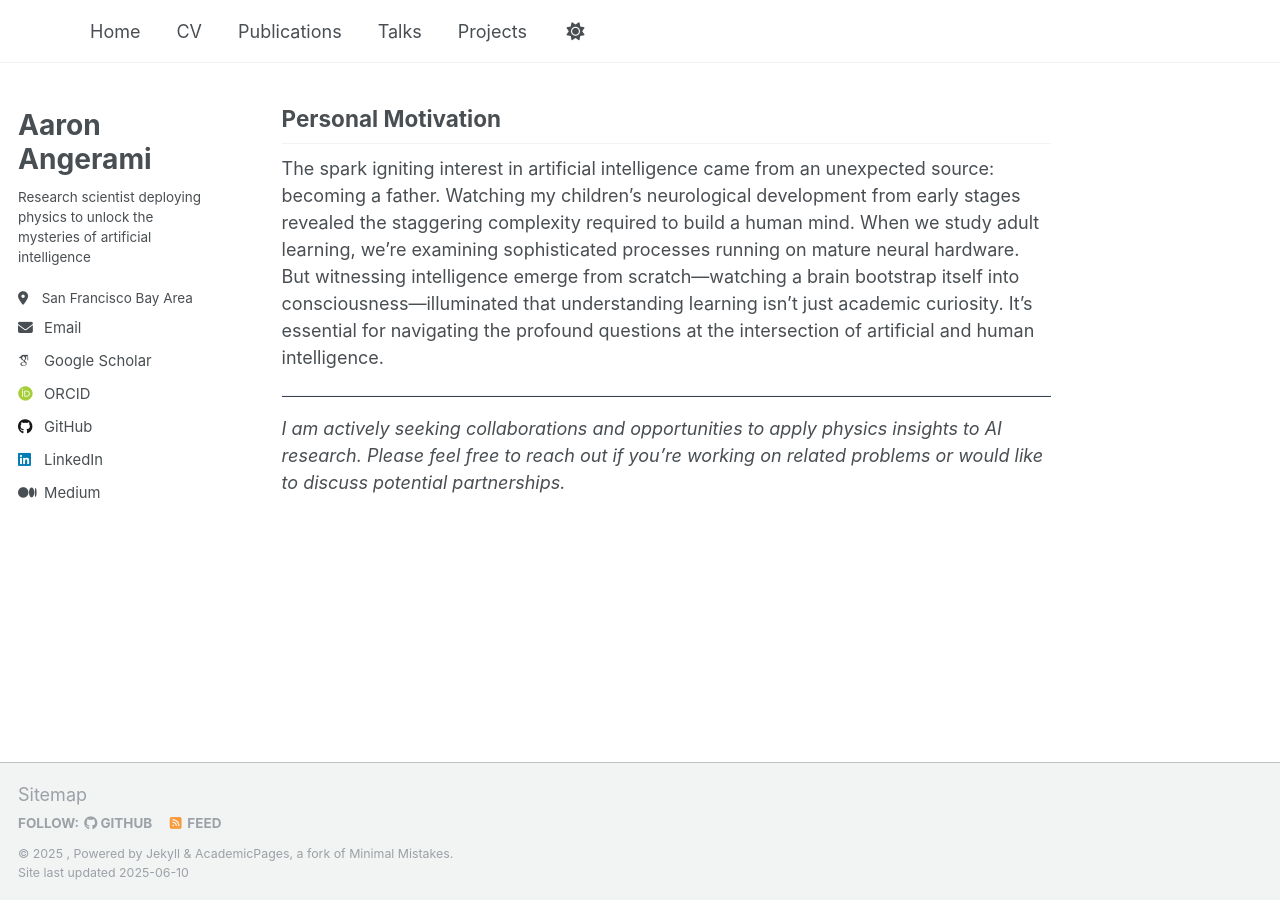
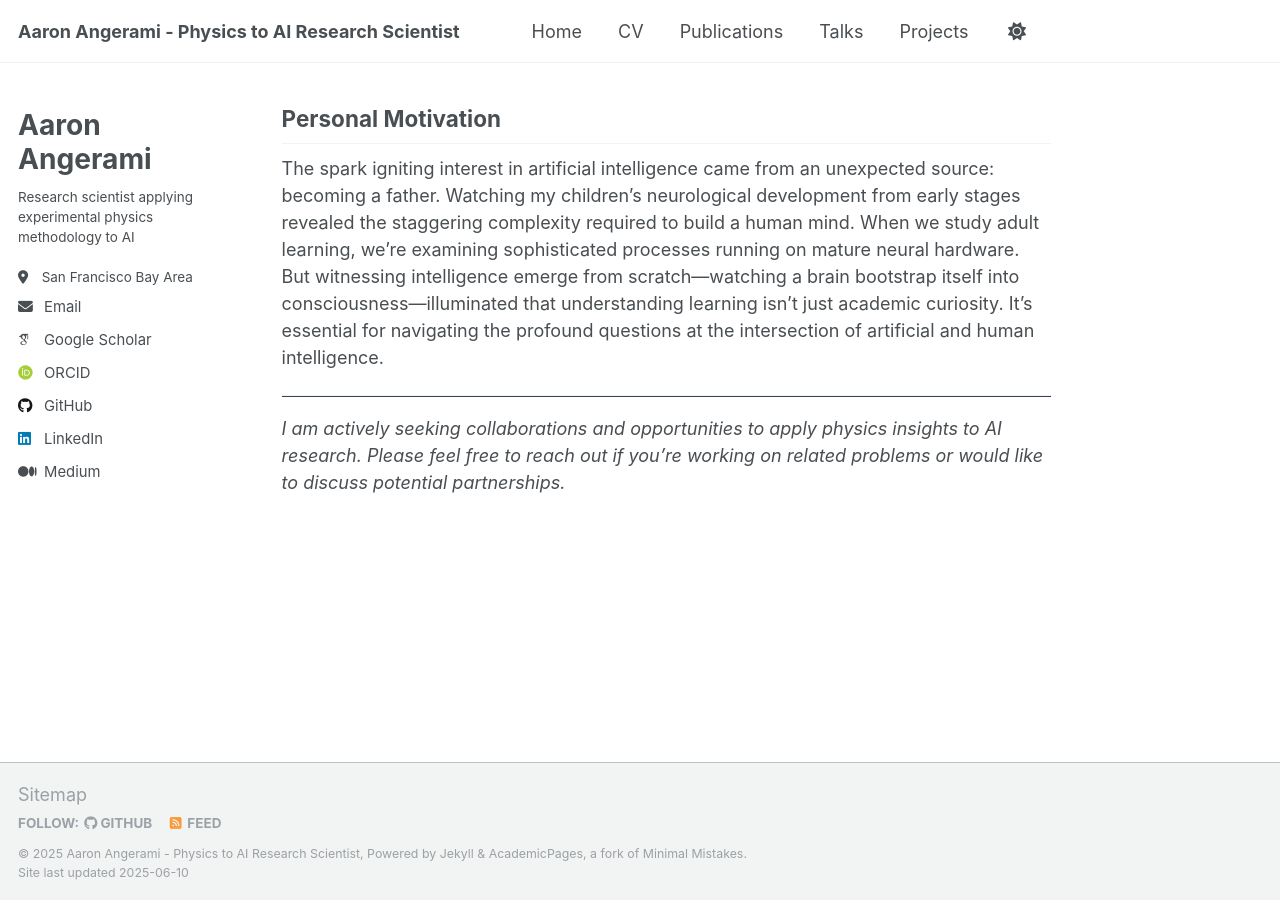
Before and after one commit to angerami/angerami.github.io, a Jekyll site: the page built from _pages/about.md, in a window 1280 px wide and 900 px high, scrolled down 940 px. Built offline with Jekyll 4.4.1, drawn with Linux system fonts in a browser that asks for light colours; some web fonts are replaced.

Commit message:
updates for SEO

```diff
--- a/_config.yml
+++ b/_config.yml
@@ -6,9 +6,9 @@
 # `jekyll serve -l -H localhost`. If you change this file, please restart the
 # server process.
 # Basic Site Settings
-title                    : ""
+title                    : "Aaron Angerami - Physics to AI Research Scientist"
 email                    : "aaron.angerami@gmail.com"
-description              : "Research scientist deploying physics to unlock the mysteries of artificial intelligence"
+description              : "Research scientist applying experimental physics methodology to AI"
 url                      : "https://angerami.github.io"
 repository               : "angerami/angerami.github.io"
 locale                   : "en-US"
@@ -21,7 +21,7 @@ site_theme               : "default"
 author:
   name: "Aaron Angerami"
   avatar: false
-  bio: "Research scientist deploying physics to unlock the mysteries of artificial intelligence"
+  bio: "Research scientist applying experimental physics methodology to AI"
   location: "San Francisco Bay Area"
   email: "aaron.angerami@gmail.com"
   github: angerami
--- a/_includes/head.html
+++ b/_includes/head.html
@@ -23,3 +23,5 @@
 <link rel="icon" type="image/png" sizes="32x32" href="/favicon-32x32.png">
 <link rel="icon" type="image/png" sizes="16x16" href="/favicon-16x16.png">
 <link rel="apple-touch-icon" sizes="180x180" href="/apple-touch-icon.png">
+<link rel="canonical" href="{{ site.url }}{{ page.url }}">
+<meta name="robots" content="index, follow">
--- a/_includes/head/custom.html
+++ b/_includes/head/custom.html
@@ -16,5 +16,36 @@
 <!-- Support for MatJax -->
 <script src="https://cdnjs.cloudflare.com/polyfill/v3/polyfill.min.js?features=es6"></script>
 <script id="MathJax-script" async src="https://cdn.jsdelivr.net/npm/mathjax@3/es5/tex-mml-chtml.js"></script>
+{% include base_path %}
 
+<!-- start custom head snippets -->
+
+<!-- favicon from https://commons.wikimedia.org/wiki/File:OOjs_UI_icon_academic-progressive.svg -->
+<link rel="apple-touch-icon" sizes="180x180" href="{{ base_path }}/images/apple-touch-icon-180x180.png"/>
+<link rel="icon" type="image/svg+xml" href="{{ base_path }}/images/favicon.svg"/>
+<link rel="icon" type="image/png" href="{{ base_path }}/images/favicon-32x32.png" sizes="32x32"/>
+<link rel="icon" type="image/png" href="{{ base_path }}/images/favicon-192x192.png" sizes="192x192"/>
+<link rel="manifest" href="{{ base_path }}/images/manifest.json"/>
+<link rel="icon" href="/images/favicon.ico"/>
+<meta name="theme-color" content="#ffffff"/>
+<link rel="stylesheet" href="{{ base_path }}/assets/css/academicons.css"/>
+
+<!-- ADD YOUR SEO META TAGS HERE -->
+<meta name="robots" content="index, follow">
+<meta name="author" content="Aaron Angerami">
+<link rel="canonical" href="{{ site.url }}{{ page.url }}">
+
+<!-- Schema.org structured data -->
+<script type="application/ld+json">
+{
+  "@context": "https://schema.org",
+  "@type": "Person",
+  "name": "Aaron Angerami",
+  "jobTitle": "Research Scientist",
+  "affiliation": "Lawrence Livermore National Laboratory",
+  "alumniOf": "Columbia University",
+  "knowsAbout": ["Physics", "Machine Learning", "Artificial Intelligence", "Particle Physics","Nuclear Physics"],
+  "url": "https://angerami.github.io"
+}
+</script>
 <!-- end custom head snippets -->
--- a/_pages/about.md
+++ b/_pages/about.md
@@ -1,8 +1,10 @@
 ---
 permalink: /
-title: "About"
+title: "Aaron Angerami"
 excerpt: "About me"
 author_profile: true
+keywords: Aaron Angerami, physicist, AI researcher, machine learning, CERN, ATLAS, nuclear physics, particle physics
+description: "Research scientist applying experimental physics methodology to AI"
 redirect_from:
   - /about/
   - /about.html
```
